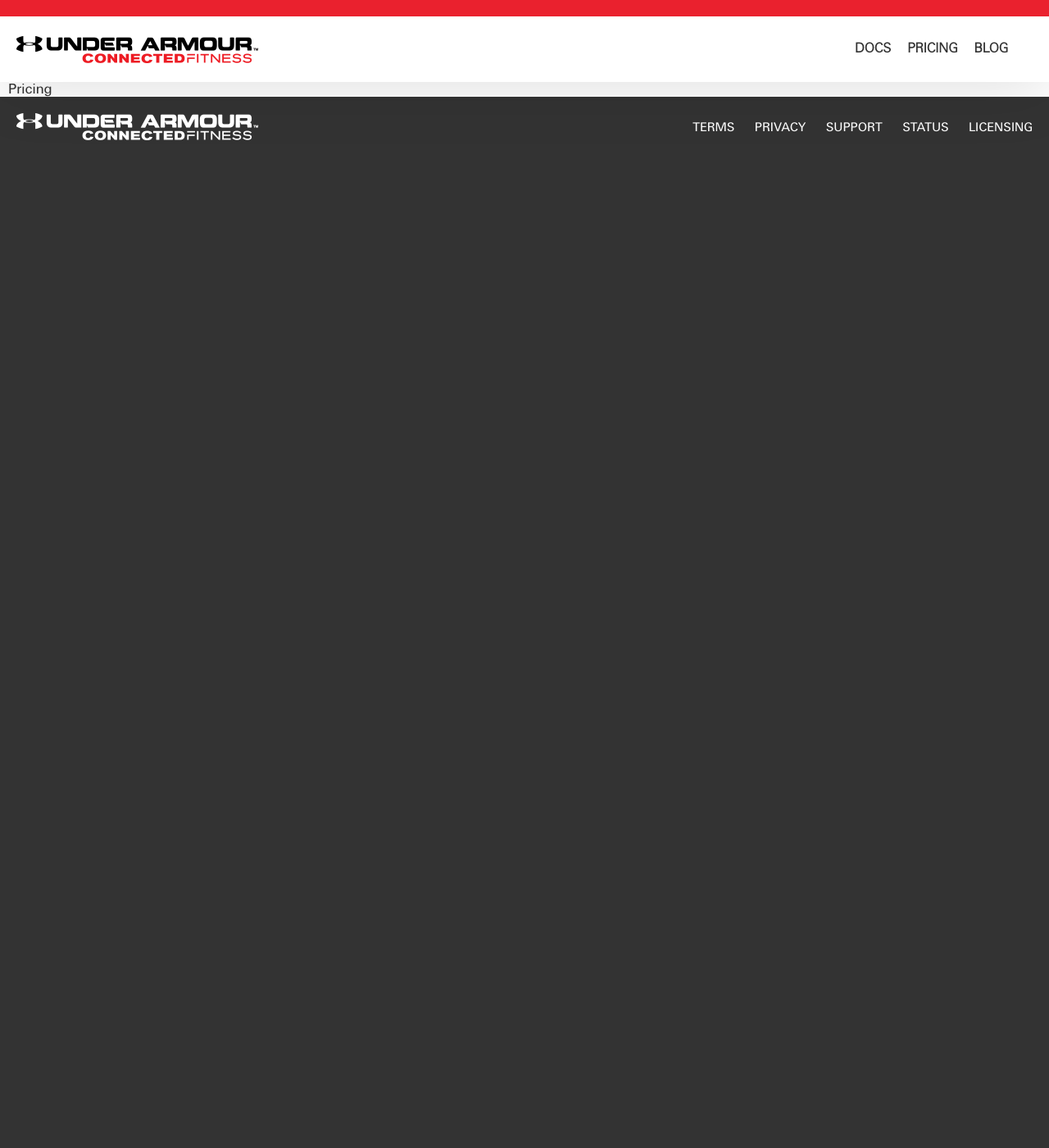
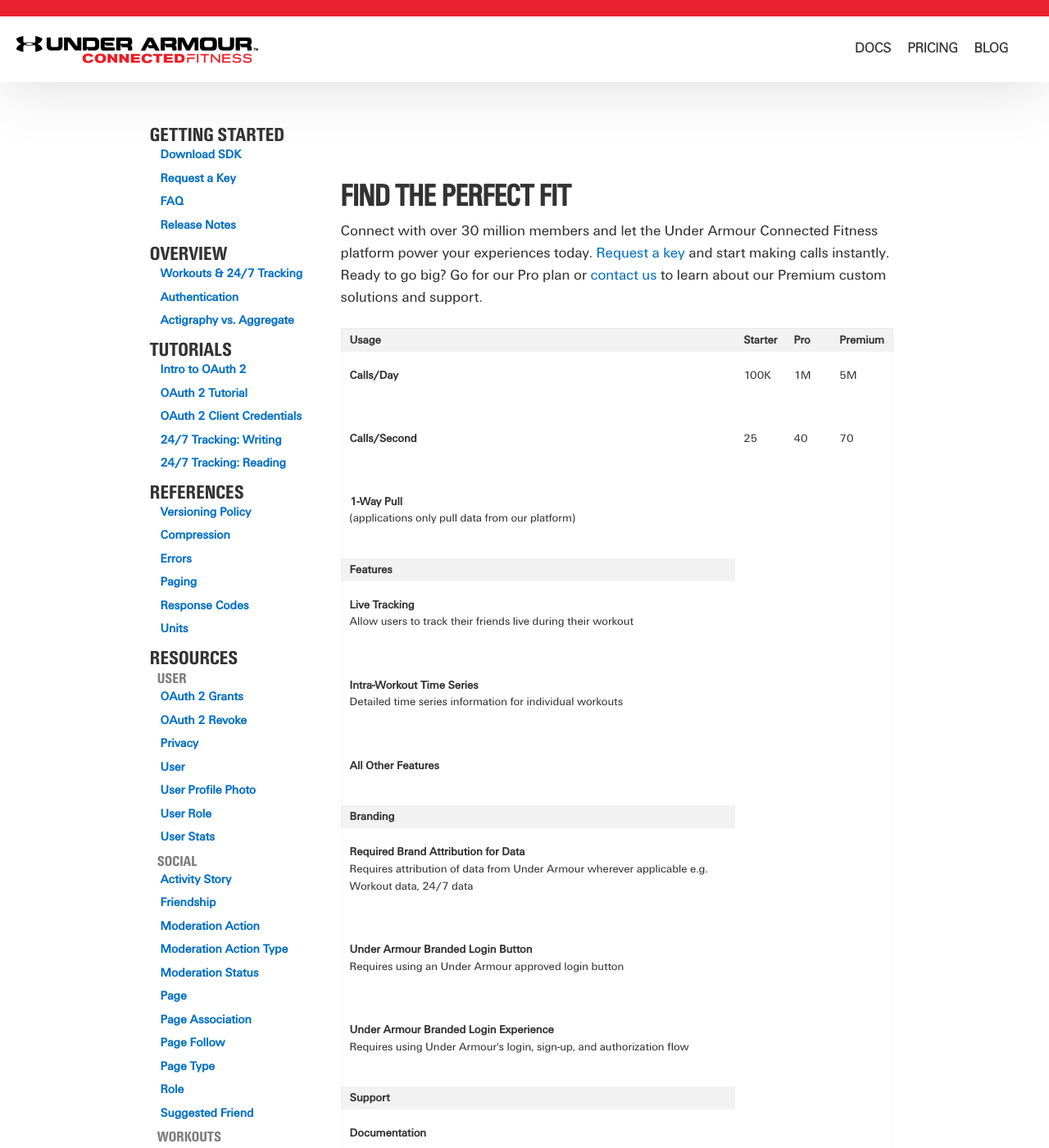
Before and after one commit to jeudyx/jeudyx.github.io, a Jekyll site: the page built from pricing.html, in a window 1280 px wide and 1400 px high. Shown: the whole window at 82% size. Built offline with Jekyll 4.4.1, drawn with Linux system fonts in a browser that asks for light colours; some of the changed text lies outside the part shown.

Commit message:
Added versioning policy

```diff
--- /dev/null
+++ b/_sass/_pricing.scss
@@ -0,0 +1,3 @@
+.page-pricing {
+  padding: 4em 0;
+}
--- /dev/null
+++ b/_sass/_versioning.scss
@@ -0,0 +1,17 @@
+.page-versioning {
+
+  ul {
+    margin: 1em 2em;
+  }
+
+  li {
+    margin: .5em 0;
+    list-style-type: disc;
+    list-style-position: outside;
+  }
+
+  h2 {
+    text-transform: uppercase;
+  }
+
+}
--- a/assets/css/main.scss
+++ b/assets/css/main.scss
@@ -28,3 +28,5 @@
 @import 'home';
 @import 'sdk';
 @import 'faq';
+@import 'pricing';
+@import 'versioning';
--- a/pricing.html
+++ b/pricing.html
@@ -1,8 +1,188 @@
 ---
-layout: default
+layout: ninesixty
 title: Under Armour Developer - Pricing
 ---
 
-<section>
-  Pricing
+<section class="page-pricing">
+
+  <h1>Find the Perfect Fit</h1>
+
+  <p>
+    Connect with over 30 million members and let the Under Armour Connected Fitness platform power your experiences
+    today. <a href="/member/register">Request a key</a> and start making calls instantly. Ready to go big? Go for our
+    Pro plan or <a href="mailto:Partner-Support@underarmour.com">contact us</a> to learn about our Premium custom
+    solutions and support.
+  </p>
+
+  <section>
+    <table border="0" cellpadding="10" cellspacing="0">
+      <!-- USAGE -->
+      <tbody><tr>
+        <th>Usage</th>
+        <th>Starter</th>
+        <th>Pro</th>
+        <th>Premium</th>
+      </tr>
+      <tr>
+        <td>
+          <strong>Calls/Day</strong>
+          <p></p>
+        </td>
+        <td>100K</td>
+        <td>1M</td>
+        <td>5M</td>
+      </tr>
+      <tr>
+        <td>
+          <strong>Calls/Second</strong>
+          <p></p>
+        </td>
+        <td>25</td>
+        <td>40</td>
+        <td>70</td>
+      </tr>
+      <tr>
+        <td>
+          <strong>1-Way Pull</strong>
+          <p>(applications only pull data from our platform)</p>
+        </td>
+        <td><span class="no"></span></td>
+        <td><span class="yes"></span></td>
+        <td><span class="yes"></span></td>
+      </tr>
+
+
+      <!-- Features -->
+      <tr>
+        <th>Features</th>
+      </tr>
+      <tr>
+        <td>
+          <strong>Live Tracking</strong>
+          <p>Allow users to track their friends live during their workout</p>
+        </td>
+        <td><span class="no"></span></td>
+        <td><span class="yes"></span></td>
+        <td><span class="yes"></span></td>
+      </tr>
+      <tr>
+        <td>
+          <strong>Intra-Workout Time Series</strong>
+          <p>Detailed time series information for individual workouts</p>
+        </td>
+        <td><span class="no"></span></td>
+        <td><span class="yes"></span></td>
+        <td><span class="yes"></span></td>
+      </tr>
+      <tr>
+        <td>
+          <strong>All Other Features</strong>
+          <p></p>
+        </td>
+        <td><span class="yes"></span></td>
+        <td><span class="yes"></span></td>
+        <td><span class="yes"></span></td>
+      </tr>
+
+
+      <!-- Branding -->
+      <tr>
+        <th>Branding</th>
+      </tr>
+      <tr>
+        <td>
+          <strong>Required Brand Attribution for Data</strong>
+          <p>Requires attribution of data from Under Armour wherever applicable e.g. Workout data, 24/7 data</p>
+        </td>
+        <td><span class="yes"></span></td>
+        <td><span class="no"></span></td>
+        <td><span class="no"></span></td>
+      </tr>
+      <tr>
+        <td>
+          <strong>Under Armour Branded Login Button</strong>
+          <p>Requires using an Under Armour approved login button</p>
+        </td>
+        <td><span class="yes"></span></td>
+        <td><span class="yes"></span></td>
+        <td><span class="yes"></span></td>
+      </tr>
+      <tr>
+        <td>
+          <strong>Under Armour Branded Login Experience</strong>
+          <p>Requires using Under Armour's login, sign-up, and authorization flow</p>
+        </td>
+        <td><span class="yes"></span></td>
+        <td><span class="yes"></span></td>
+        <td><span class="no"></span></td>
+      </tr>
+
+
+      <!-- Support -->
+      <tr>
+        <th>Support</th>
+      </tr>
+      <tr>
+        <td>
+          <strong>Documentation</strong>
+          <p></p>
+        </td>
+        <td><span class="yes"></span></td>
+        <td><span class="yes"></span></td>
+        <td><span class="yes"></span></td>
+      </tr>
+      <tr>
+        <td>
+          <strong>Professional Services</strong>
+          <p></p>
+        </td>
+        <td><span class="no"></span></td>
+        <td style="letter-spacing: -1px;">1 week</td>
+        <td style="letter-spacing: -1px;">1 month</td>
+      </tr>
+      <tr>
+        <td>
+          <strong>SLA</strong>
+          <p></p>
+        </td>
+        <td><span class="no"></span></td>
+        <td><span class="yes"></span></td>
+        <td><span class="yes"></span></td>
+      </tr>
+      <tr>
+        <td>
+          <strong>Reporting</strong>
+          <p></p>
+        </td>
+        <td><span class="no"></span></td>
+        <td><span class="yes"></span></td>
+        <td><span class="yes"></span></td>
+      </tr>
+
+
+      <!-- Commercial -->
+      <tr>
+        <th>Commercial</th>
+      </tr>
+      <tr>
+        <td>
+          <strong>Available to Use for Paid Application or Service</strong>
+          <p>Allows you to build a paid (including B2B) application</p>
+        </td>
+        <td><span class="no"></span></td>
+        <td><span class="yes"></span></td>
+        <td><span class="yes"></span></td>
+      </tr>
+      <tr>
+        <td>
+          <strong>Available for Sub-Licensing to Other Parties</strong>
+          <p>None of our tiers allow for sub-licensing our platform or data for any purpose to a 3rd party</p>
+        </td>
+        <td><span class="no"></span></td>
+        <td><span class="no"></span></td>
+        <td><span class="no"></span></td>
+      </tr>
+    </tbody></table>
+  </section>
+
 </section>
```
Also changed, not shown: versioning_policy.html (added, +44 -0 lines).
